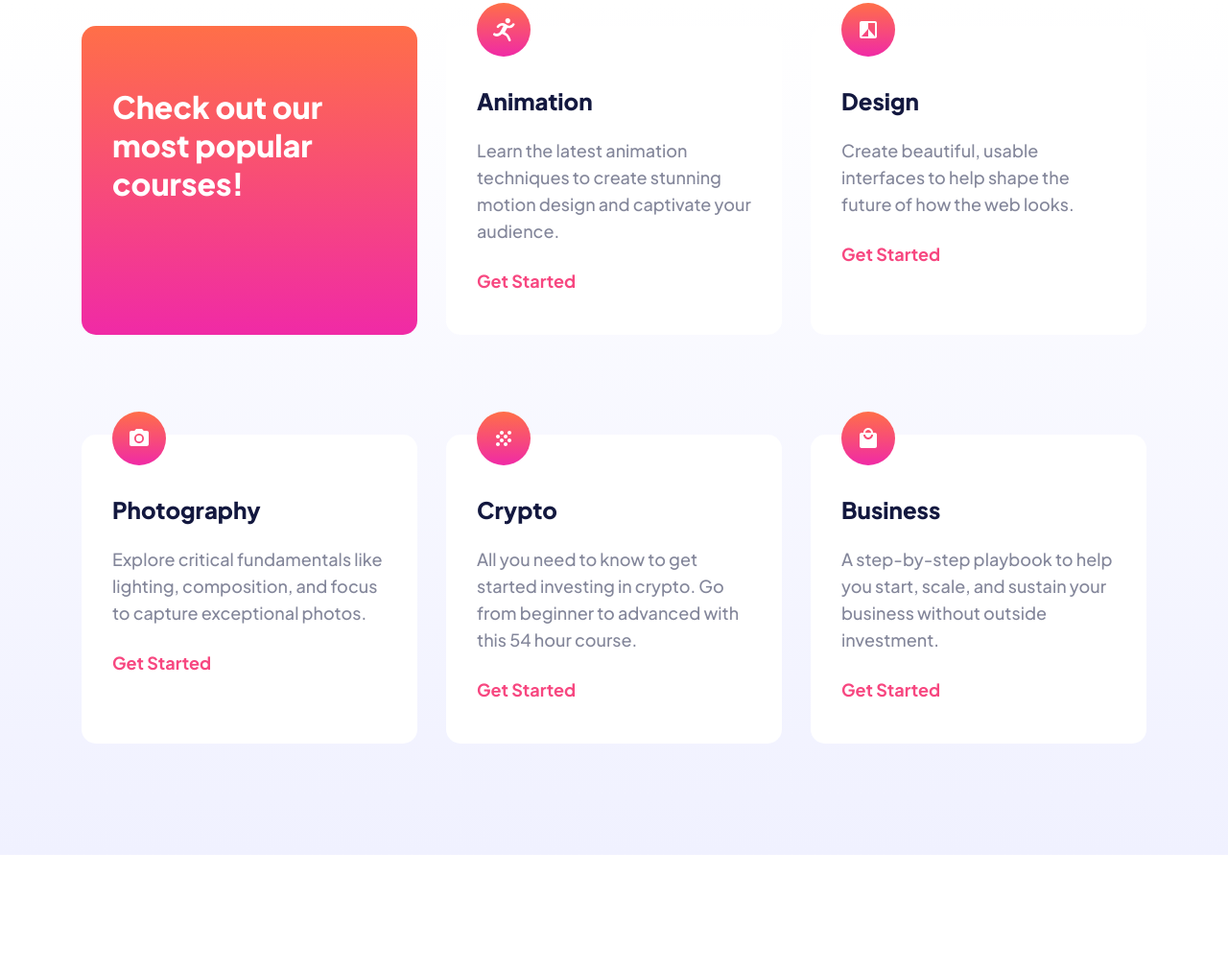
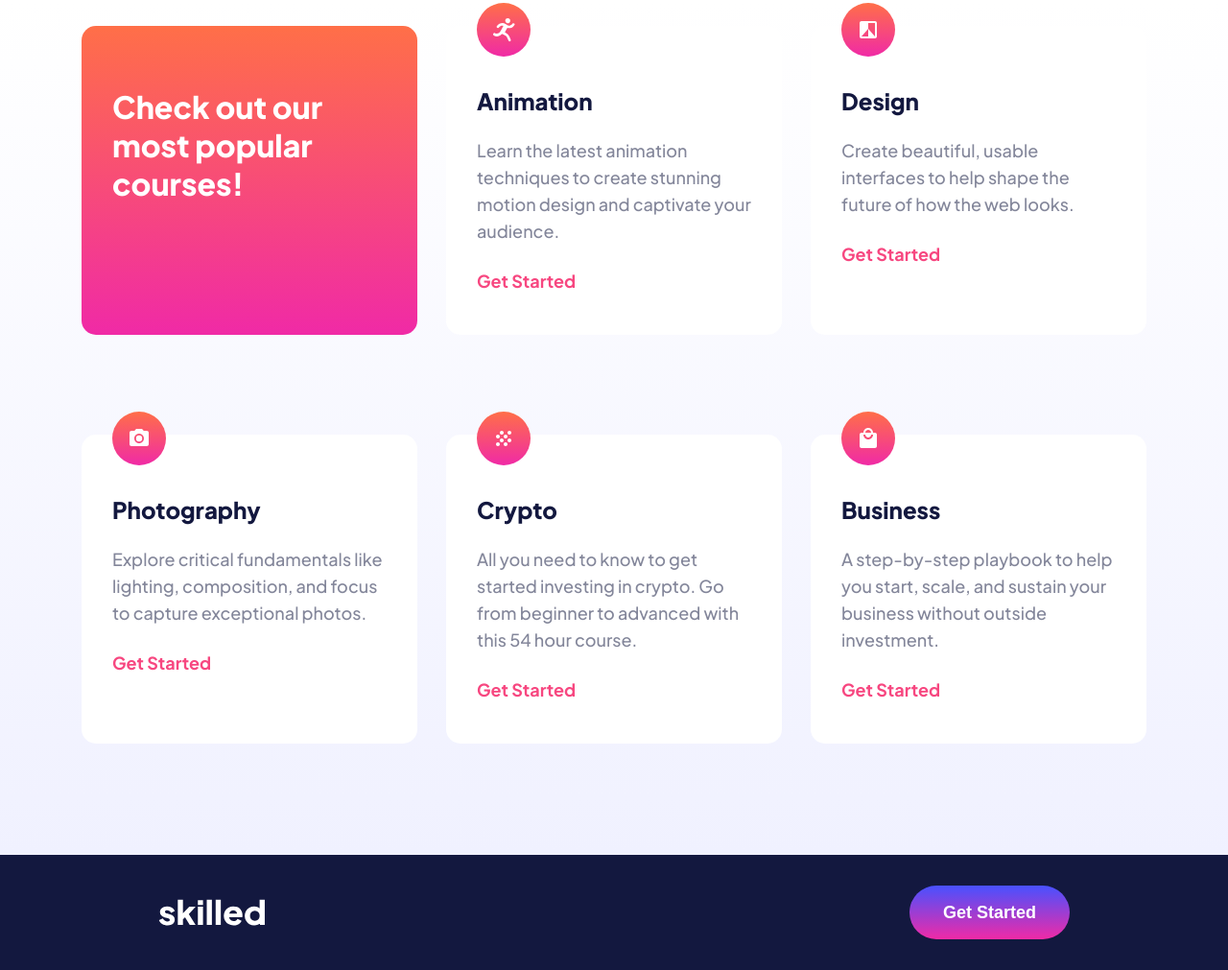
Before and after one commit to HugoSJuarez/e-Learning-Landing-Page, a plain HTML site: page dist/index.html in a window 1280 px wide. Shown: the part 834-1845 px from the top of the page at 96% size. Before the commit the page ends 1725 px from the top, so only its background shows below. Drawn offline with Linux system fonts and the light colour scheme.

Commit message:
added and styled footer

```diff
--- a/dist/index.html
+++ b/dist/index.html
@@ -16,7 +16,7 @@
   </head>
   <body>
     <header id="header">
-      <img id="header-logo" src="./assets/logo-dark.svg" alt="Skilled logo" />
+      <img class="logo" src="./assets/logo-dark.svg" alt="Skilled logo" />
       <button class="btn btn1">Get Started</button>
     </header>
     <main>
@@ -102,5 +102,9 @@
         </div>
       </section>
     </main>
+    <footer>
+      <img class="logo" src="./assets/logo-light.svg" alt="Skilled Logo">
+      <button class="btn btn3">Get Started</button>
+    </footer>
   </body>
 </html>
--- a/scss/main.scss
+++ b/scss/main.scss
@@ -18,11 +18,6 @@ body {
     display: flex;
     justify-content: space-between;
     align-items: center;
-}
-
-#header-logo {
-    width: 111.17px;
-    height: 27.68px;
 }
 
 // Hero
@@ -149,6 +144,16 @@ body {
     }
 }
 
+//footer
+footer{
+    height: 120px;
+    background-color: #13183f;
+    display: flex;
+    justify-content: space-between;
+    align-items: center;
+    padding: 0 165px;
+}
+
 //Buttons
 .btn {
     width: 167px;
@@ -171,3 +176,13 @@ body {
 .btn2 {
     background: $gradient1;
 }
+
+.btn3 {
+    background: $gradient2;
+}
+
+//logo
+.logo {
+    width: 111.17px;
+    height: 27.68px;
+}
--- a/scss/utility/_variables.scss
+++ b/scss/utility/_variables.scss
@@ -11,7 +11,7 @@ $body-font-color: #83869A ;
 
 //Gradients
 $gradient1: linear-gradient(#ff6f48, #f02aa6);
-$gradient2: linear-gradient(#f02aa6,#4851ff);
+$gradient2: linear-gradient(#4851ff, #f02aa6);
 
 //Links
 $link-color: #f74780;
```
Also changed, not shown: dist/css/main.css, 1 other file.
